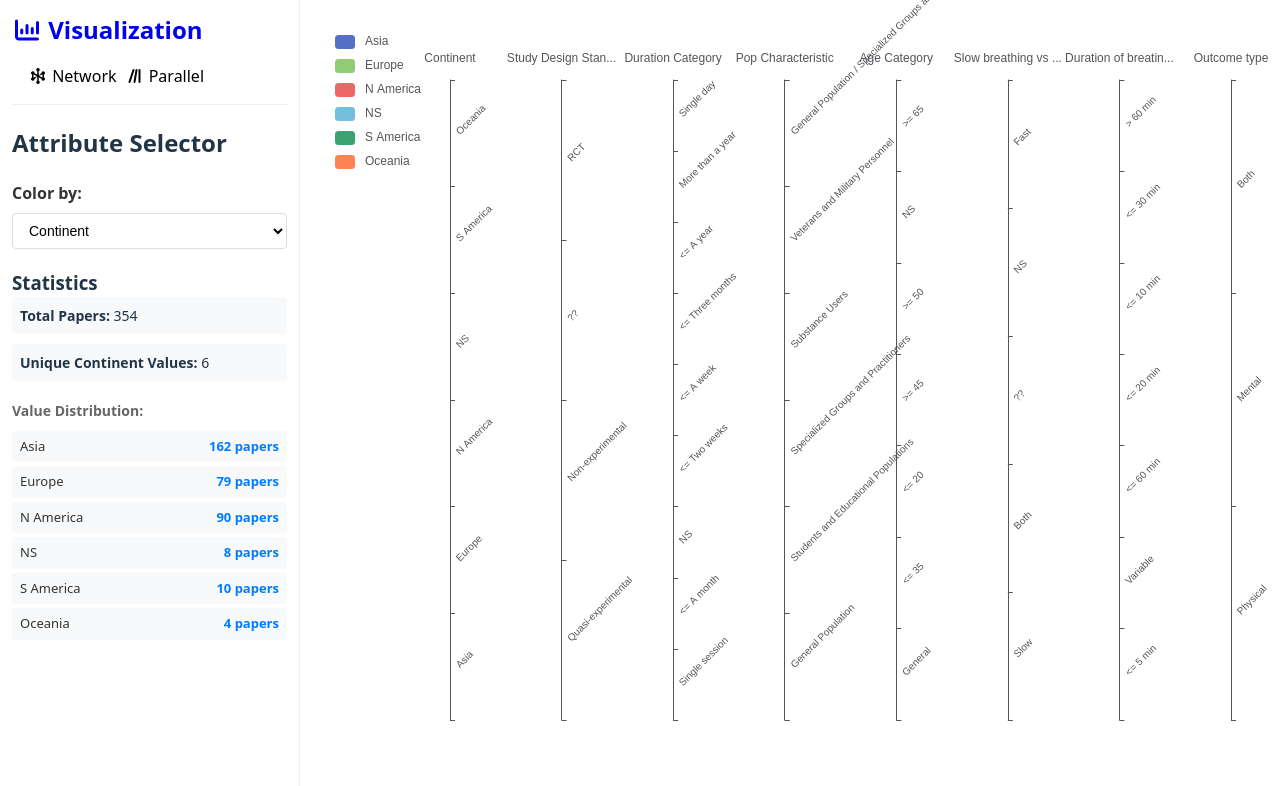
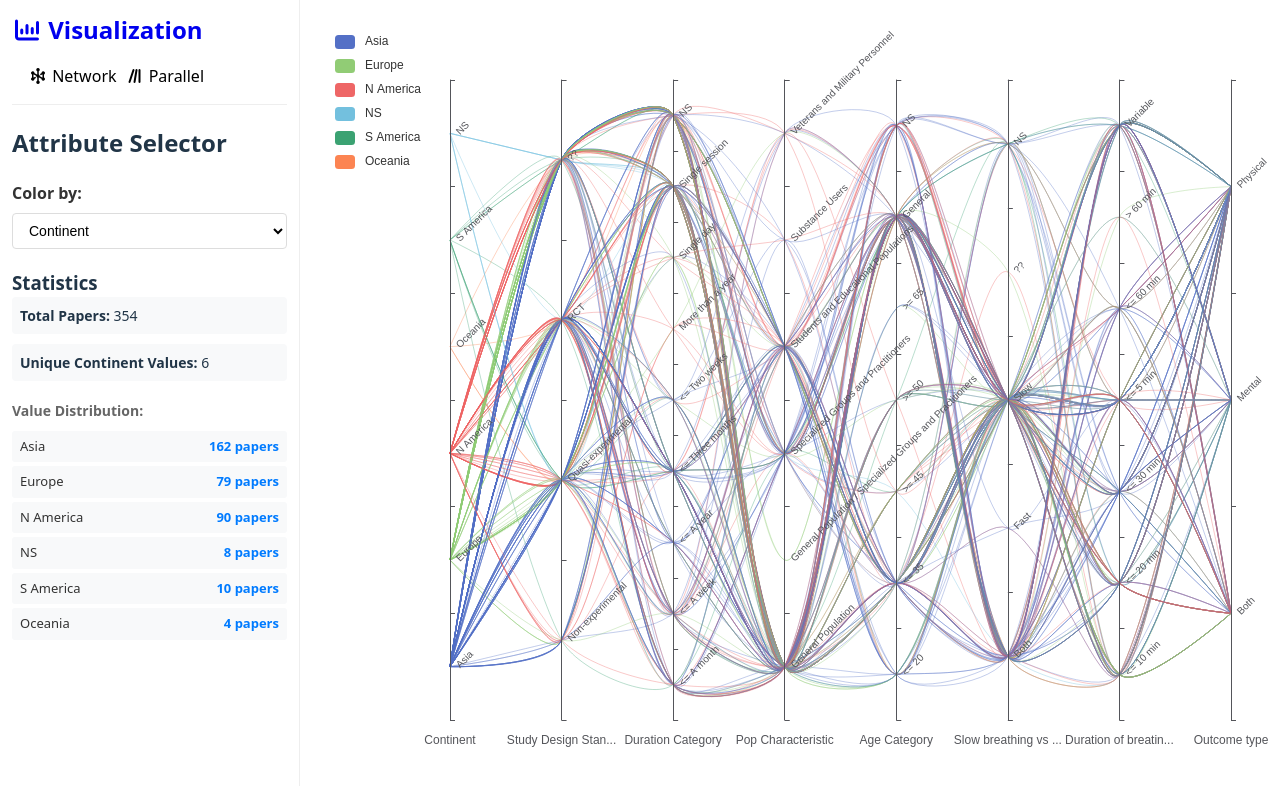
Before and after one commit to BIDS-Xu-Lab/slr-data-vis, a Vue app in the folder web/: page /parallel in a window 1280 px wide. Shown: the top 786 px of the page. Built offline with nearby package versions, Linux system fonts and the light colour scheme.

Commit message:
update layout

```diff
--- a/web/src/pages/NetworkView.vue
+++ b/web/src/pages/NetworkView.vue
@@ -155,7 +155,15 @@ const graphData = computed(() => {
 });
 
 const chartOption = computed(() => ({
-//   title: { text: selectedAttribute.value ? `Papers by ${selectedAttribute.value}` : "Papers" },
+  title: {
+    text: selectedAttribute.value ? `Papers by ${selectedAttribute.value}` : "Papers",
+    left: 10,
+    top: 10,
+    textStyle: {
+      fontSize: 18,
+      fontWeight: 'bold'
+    }
+  },
   tooltip: {
     trigger: "item",
     backgroundColor: "rgba(255, 255, 255, 0.95)",
--- a/web/src/pages/ParallelView.vue
+++ b/web/src/pages/ParallelView.vue
@@ -32,10 +32,23 @@ const axisColumns = [
 ]
 
 const CATEGORY_PALETTE = [
-  "#5470C6", "#91CC75", "#EE6666", "#73C0DE", "#3BA272",
-  "#FC8452", "#9A60B4", "#EA7CCC", "#2f4554", "#61a0a8",
-  "#d48265", "#749f83", "#ca8622", "#bda29a", "#6e7074",
-  "#546570", "#c4ccd3"
+  "rgba(84, 112, 198, 1)",   // #5470C6
+  "rgba(145, 204, 117, 1)",  // #91CC75
+  "rgba(238, 102, 102, 1)",  // #EE6666
+  "rgba(115, 192, 222, 1)",  // #73C0DE
+  "rgba(59, 162, 114, 1)",   // #3BA272
+  "rgba(252, 132, 82, 1)",   // #FC8452
+  "rgba(154, 96, 180, 1)",   // #9A60B4
+  "rgba(234, 124, 204, 1)",  // #EA7CCC
+  "rgba(47, 69, 84, 1)",     // #2f4554
+  "rgba(97, 160, 168, 1)",   // #61a0a8
+  "rgba(212, 130, 101, 1)",  // #d48265
+  "rgba(116, 159, 131, 1)",  // #749f83
+  "rgba(202, 134, 34, 1)",   // #ca8622
+  "rgba(189, 162, 154, 1)",  // #bda29a
+  "rgba(110, 112, 116, 1)",  // #6e7074
+  "rgba(84, 101, 112, 1)",   // #546570
+  "rgba(196, 204, 211, 1)"   // #c4ccd3
 ];
 
 // Load data
@@ -92,59 +105,70 @@ const chartOption = computed(() => {
   })
   console.log("colorValues", colorValues);
   console.log("colors", colors);
+  console.log("valueToColor", valueToColor);
+
 
   // Prepare axis configuration first
   const axes = axisColumns.map(column => {
     const values = data.value.map(item => item[column]).filter(val => val !== undefined && val !== null && val !== '')
     const uniqueValues = [...new Set(values)]
 
+    // Sort values: normal values in ascending order, then "NS" and "??" at the end
+    const sortedValues = uniqueValues.sort((a, b) => {
+      const specialValues = ['NS', '??', 'N/A']
+      const aIsSpecial = specialValues.includes(a)
+      const bIsSpecial = specialValues.includes(b)
+
+      // If both are special or both are normal, sort alphabetically
+      if (aIsSpecial && bIsSpecial) {
+        return a.localeCompare(b)
+      }
+      // If only a is special, move it to the end
+      if (aIsSpecial) return 1
+      // If only b is special, move it to the end
+      if (bIsSpecial) return -1
+      // Both are normal values, sort ascending
+      return a.localeCompare(b)
+    })
+
     return {
       dim: axisColumns.indexOf(column),
       name: column,
       type: 'category',
-      data: uniqueValues,
+      data: sortedValues,
       axisLabel: {
         interval: 0,
         rotate: 45,
         fontSize: 10
-      }
+      },
+      nameLocation: 'start'
     }
   })
+  console.log("axes", axes);
 
-  // Create mapping from values to indices for each axis
-  const valueToIndex = {}
-  axes.forEach((axis, axisIndex) => {
-    valueToIndex[axisIndex] = {}
-    axis.data.forEach((value, index) => {
-      valueToIndex[axisIndex][value] = index
-    })
-  })
 
   // Prepare data for parallel chart - convert values to indices
+  const colorDimension = axisColumns.indexOf(selectedColorAttribute.value)
+
   const chartData = data.value.map(item => {
-    // const lineData = axisColumns.map((column, axisIndex) => {
-    //   const value = item[column] || 'N/A'
-    //   return valueToIndex[axisIndex][value] !== undefined ? valueToIndex[axisIndex][value] : 0
-    // })
-    // const colorValue = item[selectedColorAttribute.value] || 'Unknown'
-    // return {
-    //   value: lineData,
-    //   itemStyle: {
-    //     color: valueToColor[colorValue] || '#999'
-    //   },
-    //   // Store all attributes for tooltip
-    //   attributes: item
-    // }
     const d = []
     for (const column of axisColumns) {
       d.push(item[column] || 'N/A')
     }
-    return d
+
+    // Add line color based on the selected attribute
+    const colorValue = item[selectedColorAttribute.value]
+    const lineColor = valueToColor[colorValue] || '#999'
+
+    return {
+      value: d,
+      lineStyle: {
+        color: lineColor
+      }
+    }
   })
   console.log("chartData", chartData);
-
-
-  console.log("axes", axes);
+  console.log("colorDimension", colorDimension);
 
   return {
     grid: {
@@ -181,16 +205,15 @@ const chartOption = computed(() => {
       show: true,
       type: 'piecewise',
       categories: colorValues,
-      dimension: 0,
       inRange: {
         color: colors
       },
-      outOfRange: {
-        color: ['#ccc']
-      },
       top: 20,
       left: 20,
-      realtime: false
+      textStyle: {
+        color: '#333'
+      },
+      orient: 'vertical'
     },
 
     parallelAxis: axes,
@@ -205,7 +228,7 @@ const chartOption = computed(() => {
       type: 'parallel',
       data: chartData,
       lineStyle: {
-        width: 1,
+        width: 0.5,
         opacity: 0.7
       },
       emphasis: {
@@ -214,8 +237,8 @@ const chartOption = computed(() => {
           opacity: 1
         }
       },
-      inactiveOpacity: 0.3,
-      activeOpacity: 0.8,
+      inactiveOpacity: 0.01,
+      activeOpacity: 1,
       progressive: 500,
       smooth: true
     }
```
